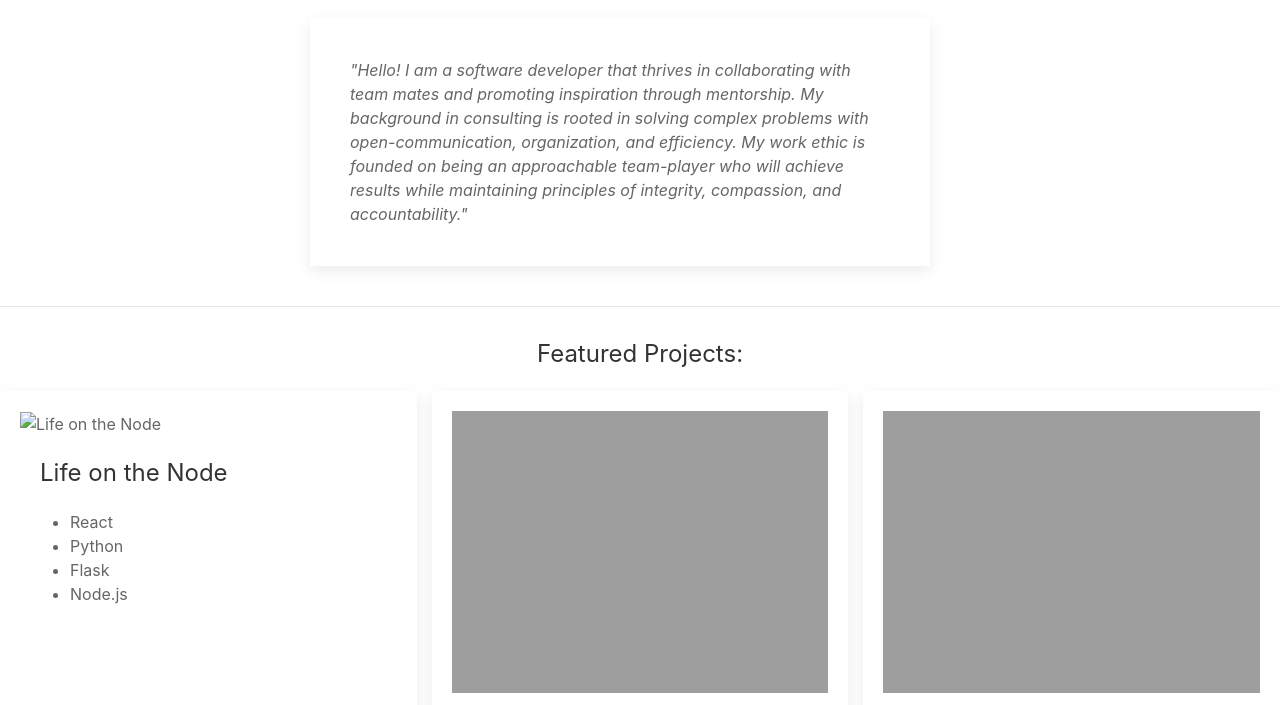
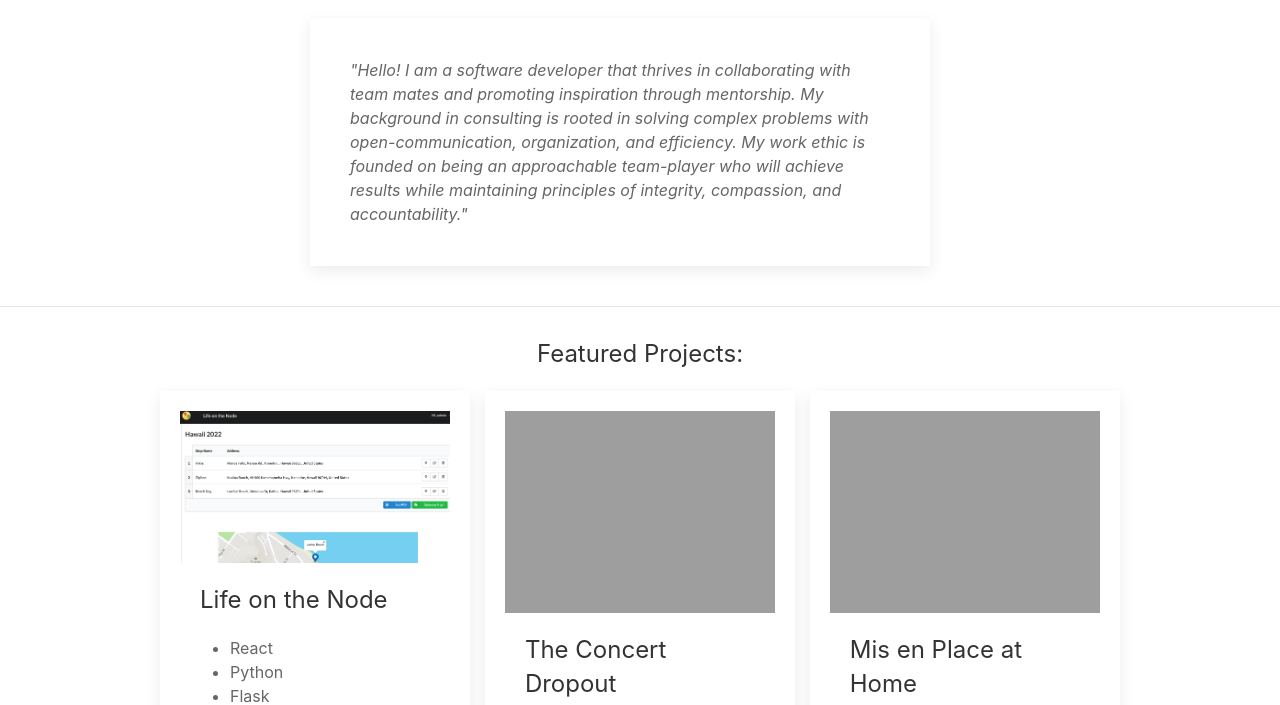
Before and after one commit to trantiffany21/portfolio, a plain HTML site: page index.html in a window 1280 px wide. Shown: the part 102-807 px from the top of the page. Drawn offline with nearby package versions, Linux system fonts and the light colour scheme; the site is published under a folder, as on GitHub Pages, so addresses that start at the root find nothing.

Commit message:
Updated links

```diff
--- a/index.html
+++ b/index.html
@@ -6,7 +6,7 @@
     <meta http-equiv="X-UA-Compatible" content="IE=edge">
     <meta name="viewport" content="width=device-width, initial-scale=1.0">
     <link rel="stylesheet" href="https://cdn.jsdelivr.net/npm/uikit@3.9.4/dist/css/uikit.min.css" />
-    <link rel="stylesheet" href="/css/style.css">
+    <link rel="stylesheet" href="css/style.css">
     <title>Tiffany Tran</title>
 </head>
 
@@ -55,7 +55,7 @@
                     <div>
                         <div class="uk-card uk-card-small uk-card-default uk-card-hover uk-card-body">
                             <div class="uk-card-media-top">
-                                <img src="/images/LifeontheNode.png" alt="Life on the Node">
+                                <img src="images/LifeontheNode.png" alt="Life on the Node">
                             </div>
                             <div class="uk-card-body">
                                 <h3 class="uk-card-title">Life on the Node</h3>
```
